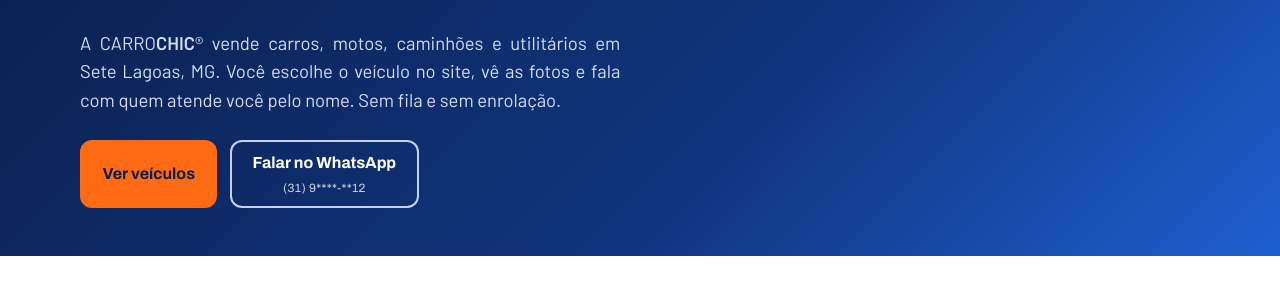
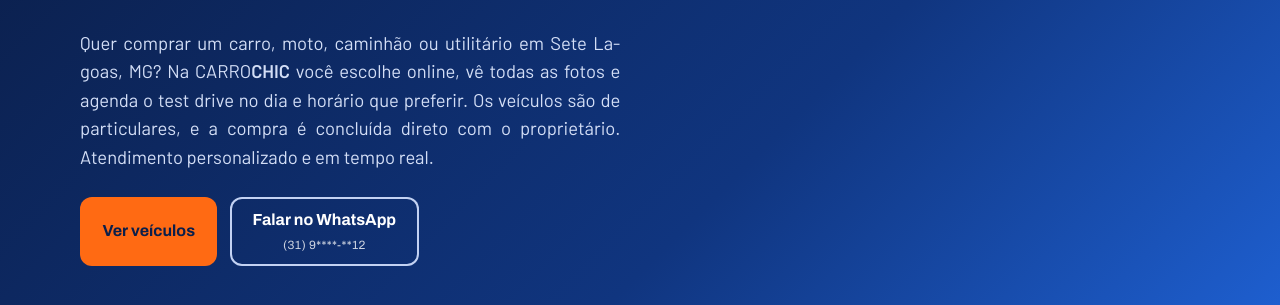
Before and after one commit to carrochicsite/carrochic-site, an Astro site: page /quem-somos in a window 1280 px wide. Shown: the part 178-483 px from the top of the page. Built offline with nearby package versions, Linux system fonts and the light colour scheme; Astro itself is replaced by a stand-in of ours.

Commit message:
Update quem-somos.astro

```diff
--- a/src/pages/quem-somos.astro
+++ b/src/pages/quem-somos.astro
@@ -32,9 +32,10 @@ const faq = [
     <div class="wrap">
       <h1>Quem somos</h1>
       <p class="texto-justificado">
-        A CARRO<strong>CHIC</strong>® vende carros, motos, caminhões e utilitários em {SITE.cidade}, MG.
-        Você escolhe o veículo no site, vê as fotos e fala com quem atende você pelo nome.
-        Sem fila e sem enrolação.
+        Quer comprar um carro, moto, caminhão ou utilitário em {SITE.cidade}, MG?
+        Na CARRO<strong>CHIC</strong> você escolhe online, vê todas as fotos e agenda o test drive no dia e horário que preferir.
+        Os veículos são de particulares, e a compra é concluída direto com o proprietário.
+        Atendimento personalizado e em tempo real.
       </p>
       <div class="acoes">
         <a class="btn btn-primary" href={`/${TIPOS.carro.slug}`}>Ver veículos</a>
```
